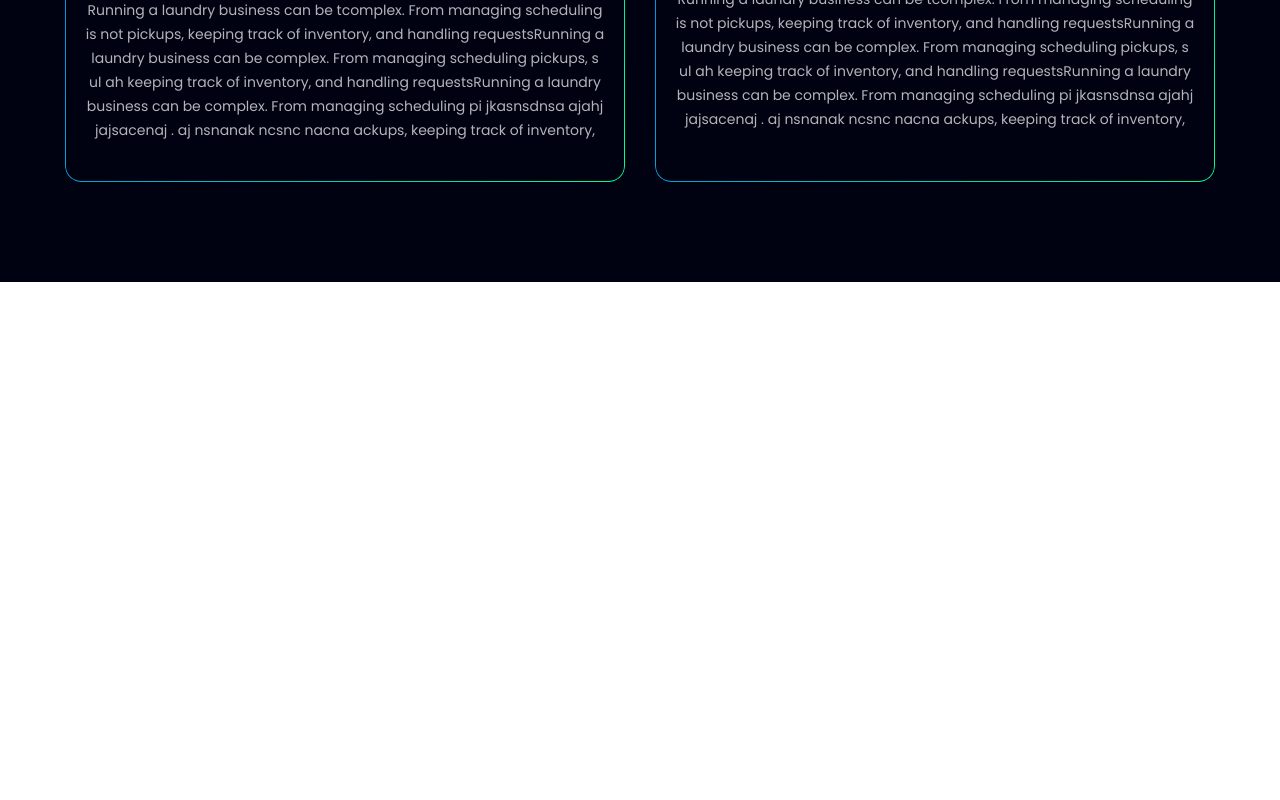
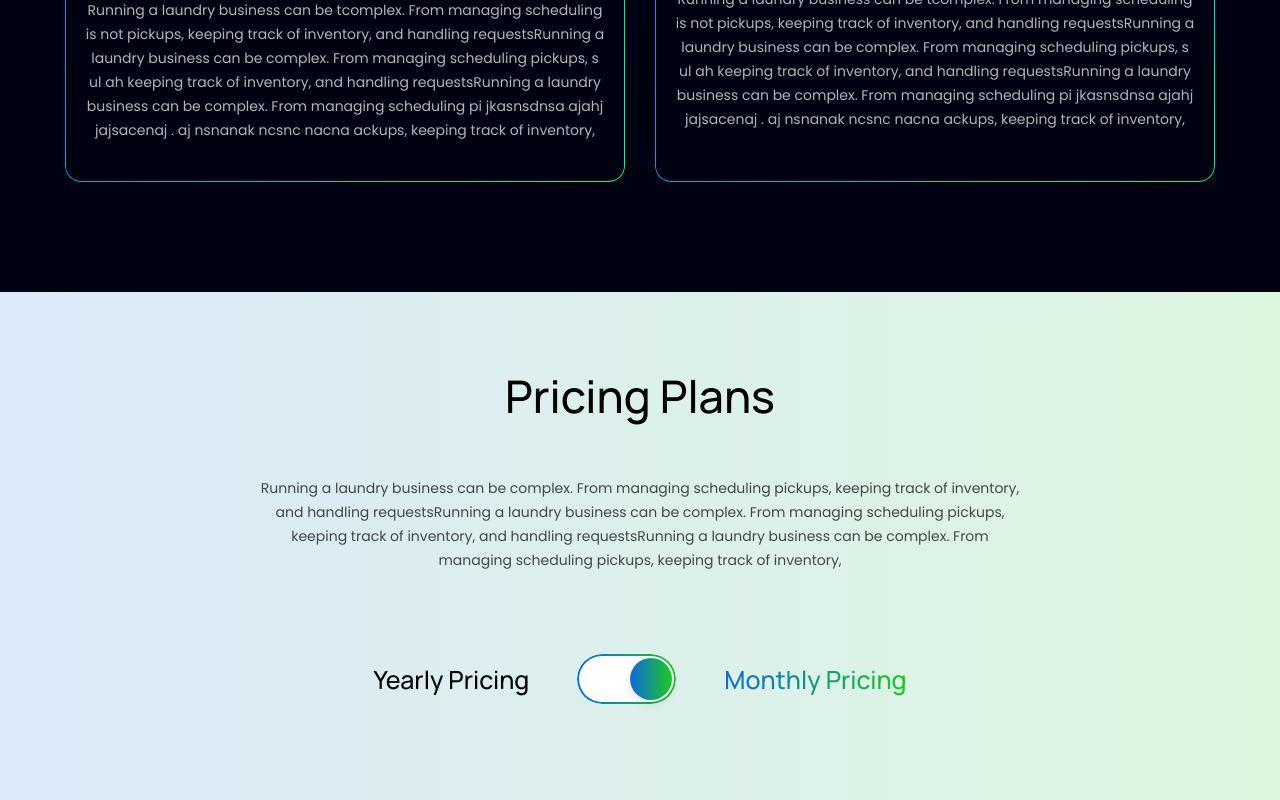
Before and after one commit to MuhammedJasirv/wash-hub, a React (Vite) app: page / in a window 1280 px wide. Shown: the part 6744-7544 px from the top of the page. Before the commit the page ends 7086 px from the top, so only its background shows below. Built offline with nearby package versions, Linux system fonts and the light colour scheme.

Commit message:
updatePricePage

```diff
--- a/src/components/howItWorks/HowItWorks.scss
+++ b/src/components/howItWorks/HowItWorks.scss
@@ -1,10 +1,11 @@
 @use '../../assets/styles/variables.scss' as *;
 .how-it-work{
     background-color: #000212;
-    position: relative;
-    top: -60px;
+    // position: relative;
+    // top: -60px;
+    margin-top: -60px;
     text-align: center;
-    padding-bottom:100px ;
+    padding-bottom:110px ;
     .hero{
         padding-top: 50px;
         color: white;
--- /dev/null
+++ b/src/components/pricing/Pricing.jsx
@@ -0,0 +1,35 @@
+import React, { useState } from 'react'
+import './Pricing.scss'
+const Pricing = () => {
+  return (
+    <div className='pricing'>
+        <div className='hero'>
+            <h2>Pricing Plans</h2>
+            <p>Running a laundry business can be complex. From managing scheduling pickups, keeping track of inventory, and handling  requestsRunning a laundry business can be complex. From managing scheduling pickups, keeping track of inventory, and handling  requestsRunning a laundry business can be complex. From managing scheduling pickups, keeping track of inventory, </p>
+        </div>
+        <div className="pricing-toggle-container">
+      <p>Yearly Pricing</p>
+      <div style={{ padding: "2rem" }}>
+        <ToggleSwitch />
+      </div>
+      <span>Monthly Pricing</span>
+    </div>
+    </div>
+  )
+}
+
+export default Pricing
+
+
+const ToggleSwitch = () => {
+    const [isOn, setIsOn] = useState(true);
+
+    return (
+      <div
+        className={`pricing-toggle ${isOn ? "on" : "off"}`}
+        onClick={() => setIsOn(!isOn)}
+      >
+        <div className="toggle-thumb" />
+      </div>
+    );
+  };
--- /dev/null
+++ b/src/components/pricing/Pricing.scss
@@ -0,0 +1,95 @@
+@use '../../assets/styles/variables.scss' as *;
+.pricing{
+    background: linear-gradient(
+        90deg,
+        rgba(15, 105, 220, 0.15) 0%,
+        rgba(29, 200, 35, 0.15) 100%
+      );
+      padding: 4rem 2rem;
+      text-align: center;
+      .hero{
+        h2{
+            font-size: 45px;
+            font-weight: 500;
+            font-family: $manrope-font;
+            line-height: 80px;
+        }
+        p{
+            font-weight: 400;
+            font-family: $font-family;
+            font-size: 14px;
+            line-height: 24px;
+            opacity: .7;
+            max-width: 63%;
+            margin: auto;
+            margin-top: 40px;
+        }
+      }
+      .pricing-toggle-container {
+        display: flex;
+        justify-content: center;
+        align-items: center;
+        gap: 1rem;
+        margin-top: 50px;
+        p{
+            font-weight: 400;
+            font-family: $manrope-font;
+            font-size: 25px;
+        }span{
+            font-family: $manrope-font;
+            font-size: 25px;
+            font-weight: 400;
+            background: $gradient;
+            -webkit-background-clip: text;
+            -webkit-text-fill-color: transparent;
+        }
+      }
+
+      .pricing-toggle {
+        width: 99px;
+        height: 50px;
+        border-radius: 999px;
+        background-color: #fff;
+        padding: 4px;
+        position: relative;
+        cursor: pointer;
+        border: none;
+        outline: none;
+
+        &::before {
+          content: "";
+          position: absolute;
+          inset: 0;
+          border-radius: 999px;
+          padding: 2px;
+          background: $gradient;
+          -webkit-mask:
+            linear-gradient(#fff 0 0) content-box,
+            linear-gradient(#fff 0 0);
+          -webkit-mask-composite: xor;
+          mask-composite: exclude;
+          z-index: 0;
+        }
+
+        .toggle-thumb {
+          width: 42px;
+          height: 42px;
+          border-radius: 50%;
+          background: $gradient;
+          box-shadow: $shadow;
+          position: absolute;
+          top: 4px;
+          left: 4px;
+          transition: transform 0.3s ease-in-out;
+          z-index: 1;
+        }
+
+        &.on .toggle-thumb {
+          transform: translateX(49px);
+        }
+
+        &.off .toggle-thumb {
+          transform: translateX(0);
+        }
+      }
+}
--- a/src/pages/Home.jsx
+++ b/src/pages/Home.jsx
@@ -5,6 +5,7 @@ import About from '../components/about/About'
 import Service from '../components/service/Service'
 import Vision from '../components/vision/Vision'
 import HowItWorks from '../components/howItWorks/HowItWorks'
+import Pricing from '../components/pricing/Pricing'
 
 const Home = () => {
   return (
@@ -15,6 +16,7 @@ const Home = () => {
         <Service/>
         <Vision/>
         <HowItWorks/>
+        <Pricing/>
     </div>
   )
 }
--- a/src/pages/Test.jsx
+++ b/src/pages/Test.jsx
@@ -1,26 +1,31 @@
 // import { FaDatabase } from 'react-icons/fa';
 import './Test.scss'; // Import global SCSS
-import iconData from '../assets/images/serviceData.png'
-import Work1 from '../assets/images/work/work1.png'
-import Workhand1 from '../assets/images/work/workhand1.png'
+import { useState } from 'react';
 
 const Test = () => {
   return (
 
-    <div className="custom-card">
-      <div className="custom-icon">
-        {/* <FaDatabase /> */}
-        <img  src={Work1} alt="" />
-        <img src={Workhand1} alt="" />
-      </div>
-      <h3 className="custom-title">
-      Drivers use pickup & delivery mobile apps
-      </h3>
-      <p className="custom-description">
-      Running a laundry business can be tcomplex. From managing scheduling is not pickups, keeping track of inventory, and handling  requestsRunning a laundry business can be complex. From managing scheduling pickups, s ul ah keeping track of inventory, and handling  requestsRunning a laundry business can be complex. From managing scheduling pi jkasnsdnsa ajahj jajsacenaj . aj nsnanak ncsnc nacna ackups, keeping track of inventory,
-      </p>
+    <div className="custom-Button">
+        <p>Yearly Pricing</p>
+        <div style={{ padding: "2rem", background: "#f5f5f5" }}>
+      <ToggleSwitch />
+    </div>
+        <p>Monthly Pricing</p>
     </div>
   );
 };
 
 export default Test;
+
+const ToggleSwitch = () => {
+    const [isOn, setIsOn] = useState(false);
+
+    return (
+      <div
+        className={`custom-Button toggle-switch ${isOn ? "on" : "off"}`}
+        onClick={() => setIsOn(!isOn)}
+      >
+        <div className="toggle-thumb" />
+      </div>
+    );
+  };
--- a/src/pages/Test.scss
+++ b/src/pages/Test.scss
@@ -1,62 +1,53 @@
-@import url('https://fonts.googleapis.com/css2?family=Manrope:wght@500&display=swap');
-@import url('https://fonts.googleapis.com/css2?family=Poppins:wght@400&display=swap');
+$gradient: linear-gradient(90deg, #0f69dc 0%, #1dc823 100%);
+$shadow: 0 4px 12px rgba(0, 0, 0, 0.15);
 
-$font-family: 'Poppins', sans-serif;
-$manrope-font: 'Manrope', sans-serif;
+.custom-Button {
+  .toggle-switch {
+    width: 99px;
+    height: 50px;
+    border-radius: 999px;
+    background-color: #fff;
+    padding: 4px;
+    position: relative;
+    cursor: pointer;
+    border: none;
+    outline: none;
 
-.custom-card {
-    color: #fff;
-    position: relative;
-    border-radius: 16px;
-    max-width: 560px;
-    padding: 40px 20px;
+    // Gradient border using a pseudo element
+    &::before {
+      content: "";
+      position: absolute;
+      inset: 0;
+      border-radius: 999px;
+      padding: 2px;
+      background: $gradient;
+      -webkit-mask:
+        linear-gradient(#fff 0 0) content-box,
+        linear-gradient(#fff 0 0);
+      -webkit-mask-composite: xor;
+      mask-composite: exclude;
+      z-index: 0;
+    }
 
+    .toggle-thumb {
+      width: 42px;
+      height: 42px;
+      border-radius: 50%;
+      background: $gradient;
+      box-shadow: $shadow;
+      position: absolute;
+      top: 4px;
+      left: 4px;
+      transition: transform 0.3s ease-in-out;
+      z-index: 1;
+    }
 
-    // // Gradient border using pseudo-elements
-    // &::before {
-    //   content: '';
-    //   position: absolute;
-    //   inset: 0;
-    //   border-radius: 16px;
-    //   padding: 2px; // Border width
-    //   background: linear-gradient(120deg, #006eff,#00ff91);
-    //   -webkit-mask:
-    //     linear-gradient(#fff 0 0) content-box,
-    //     linear-gradient(#fff 0 0);
-    //   -webkit-mask-composite: xor;
-    //   mask-composite: exclude;
-    //   pointer-events: none;
-    // }
+    &.on .toggle-thumb {
+      transform: translateX(49px); // Smooth to right
+    }
+
+    &.off .toggle-thumb {
+      transform: translateX(0); // Back to left
+    }
+  }
 }
-
-.custom-icon {
-    margin-bottom: 20px;
-    text-align: center;
-    display: flex;
-    justify-content: space-between;
-    padding: 0px 10px;
-    img:nth-child(1) {
-        max-width: 280px;
-        height: auto;
-      }
-    img:nth-child(2) {
-        max-width: 125px;
-        max-height: 216px;
-      }
-}
-
-.custom-title {
-    font-family: $font-family;
-    font-weight: 400;
-    font-size: 18px;
-    text-align: center;
-}
-
-.custom-description {
-    font-family: $font-family;
-    margin-top: 10px;
-    font-size: 14px;
-    line-height: 24px;
-    text-align: center;
-    opacity: .70;
-}
```
Also changed, not shown: src/assets/images/work/button.png (added).
